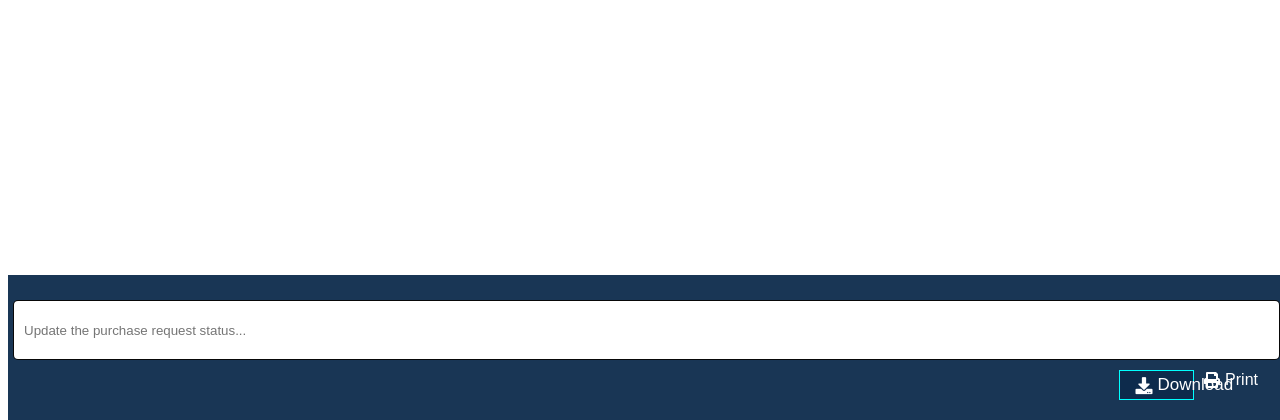
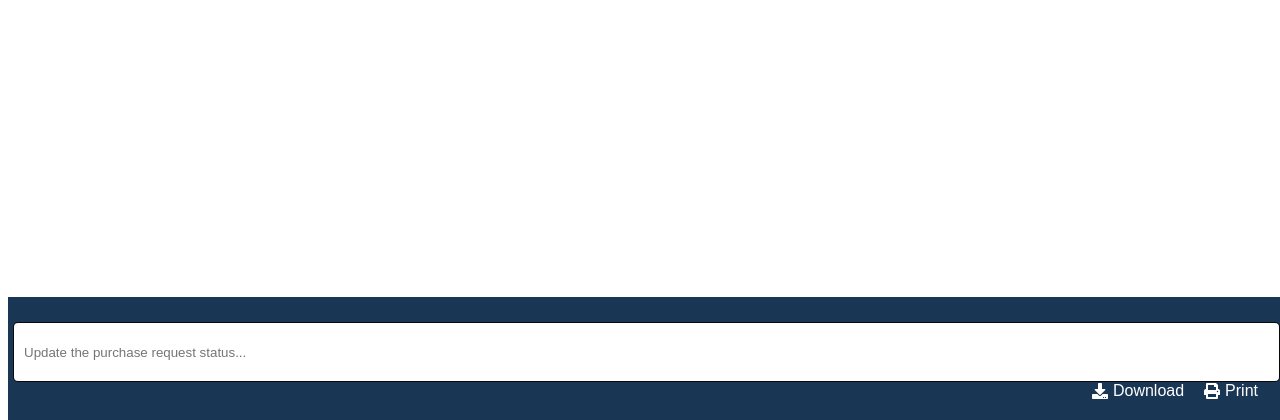
Before and after one commit to tinang0931/ONLINE_SUPPLY_OFFICE_COPY, a Django app: page /abstract/ in a window 1280 px wide. Shown: the part 380-800 px from the top of the page. Run offline with Django 4.2, Linux system fonts and the light colour scheme; the visitor is signed in with stand-in values (Sample User, id 1).

Commit message:
kristine/11-23-2023

```diff
--- a/accounts/static/css/register.css
+++ b/accounts/static/css/register.css
@@ -204,7 +204,7 @@ form .register-details .category{
 }
 
 
-@media (max-width: 500px) {
+@media (max-width: 100px) {
     .container {
         max-width: 100%;
     }
--- a/accounts/templates/accounts/Admin/BAC_Secretariat/abstract.html
+++ b/accounts/templates/accounts/Admin/BAC_Secretariat/abstract.html
@@ -57,18 +57,6 @@
         }
 
 
-        .btn{
-            position: sticky;
-            width: 6%;
-            height: 30px;
-            border: #01ffff solid 0.5px;
-            background: rgba(1, 33, 67, 0.479);
-            font-weight: 250;
-            font-size: 17px;
-            text-align: center;
-            margin-top: 10px;
-        }
-
         .footer {
             background-color: rgba(1, 33, 67, 0.9);
             text-align: center;
@@ -115,11 +103,9 @@
         <input placeholder="Update the purchase request status...">
     </div>
         <div class="icons-container">
-            <button class="btn">
-                <a href="#" title="Download" class="icon-link">
-                    <i class="fas fa-download"></i> Download
-                </a>
-            </button>
+            <a href="#" title="Download" class="icon-link">
+                <i class="fas fa-download"></i> Download
+            </a>
             <a href="javascript:window.print()" title="Print" class="icon-link">
                 <i class="fas fa-print"></i> Print
             </a>
--- a/accounts/templates/accounts/User/login.html
+++ b/accounts/templates/accounts/User/login.html
@@ -20,7 +20,7 @@
 
 
 <body>
-    <div class="title">CTU-AC <br> SUPPLY OFFICE <br> REQUESTS MONITORING <br> SYSTEM</div>
+    <div class="title">CTU-AC <br> SUPPLY OFFICE <br> REQUESTS <br> MONITORING <br> SYSTEM</div>
 
     <div class="wrapper">
         <div class="icon-container">
```
